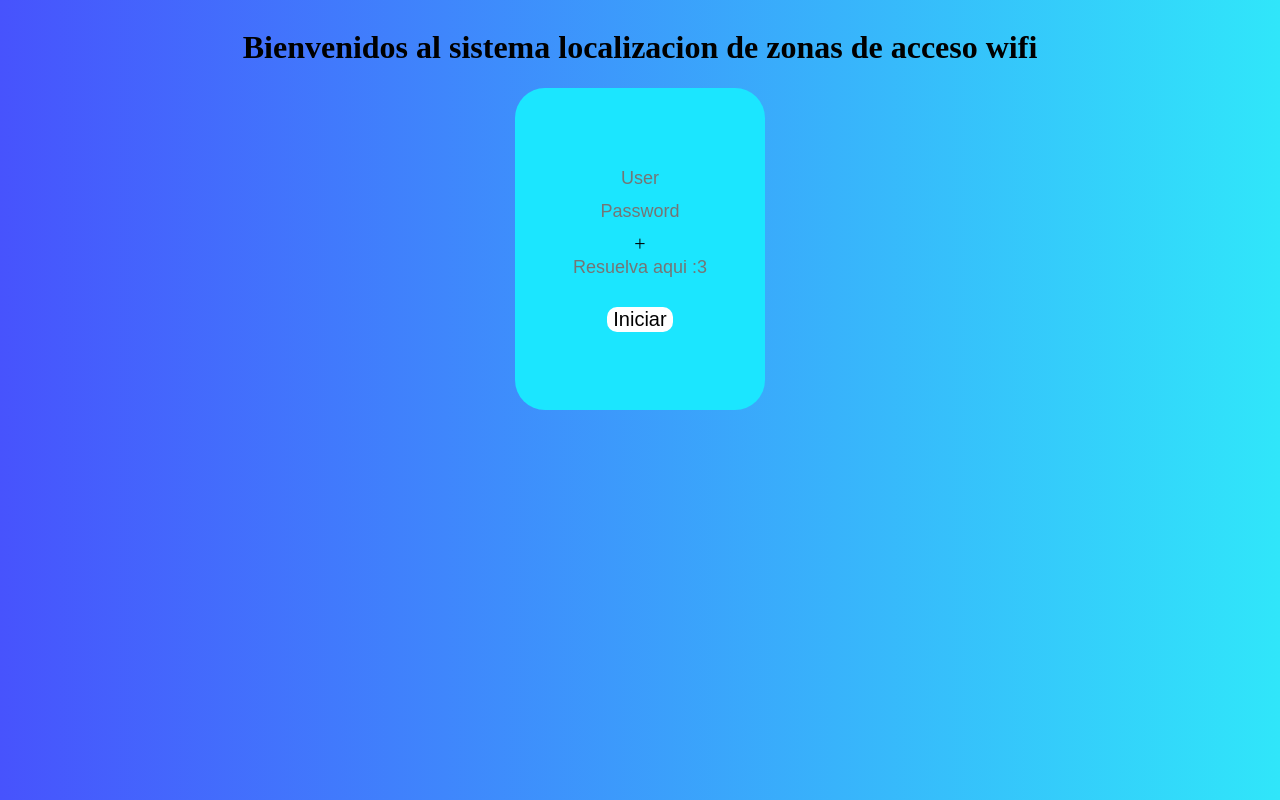
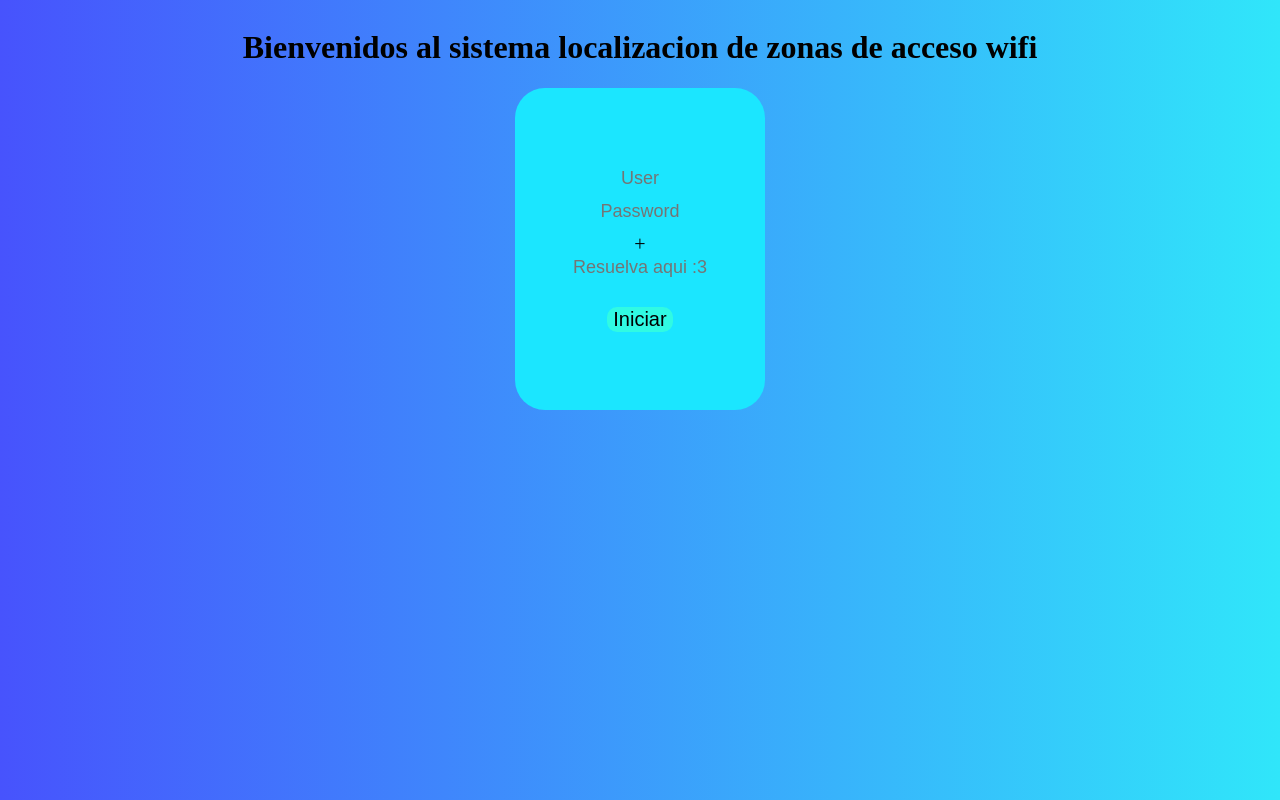
Before and after one commit to DanielBanquet11/ejercicio, a React (Vite) app: page / in a window 1280 px wide. Built offline with nearby package versions, Linux system fonts and the light colour scheme.

Commit message:
Update styles.css

```diff
--- a/src/styles.css
+++ b/src/styles.css
@@ -31,7 +31,7 @@ body{
    }
    button{
   border: none;
-  background-color: white;
+  background-color: #30fae3;
   font-size: 20px;
    border-radius: 10px;
 
```
